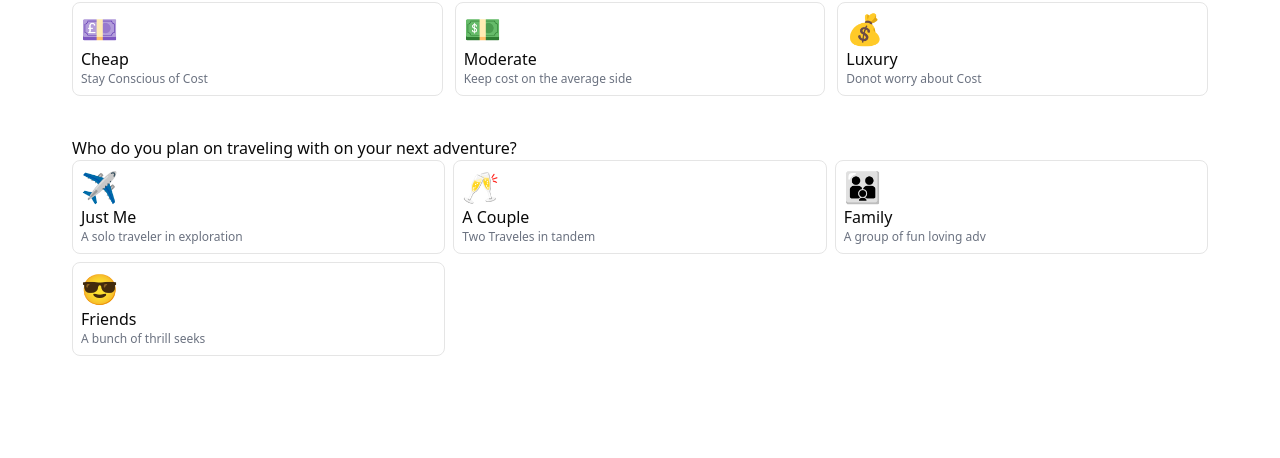
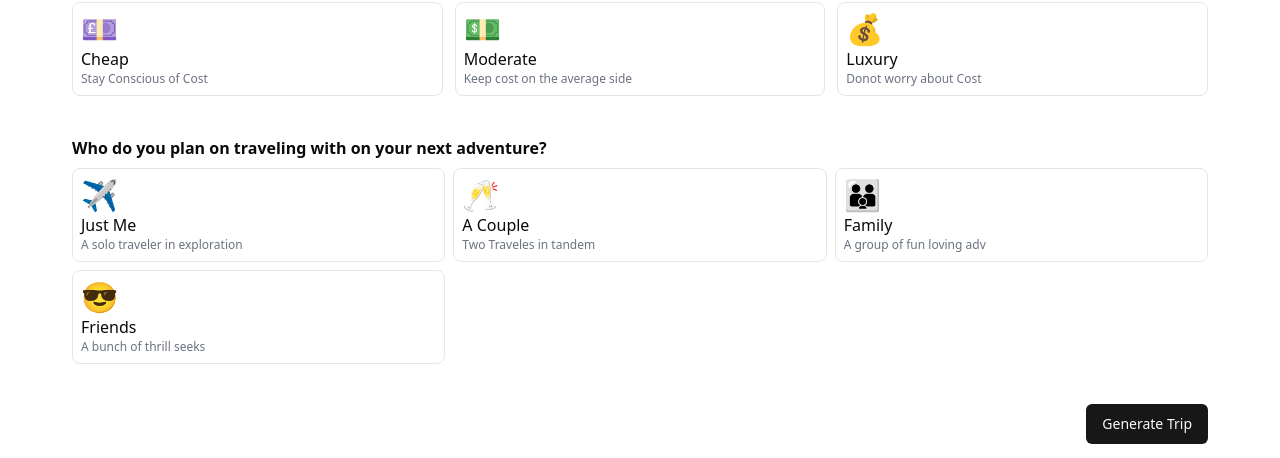
Before and after one commit to santwan/ai-travel-planner, a React (Vite) app: page /create-trip in a window 1280 px wide. Shown: the part 494-952 px from the top of the page. Before the commit the page ends 882 px from the top, so only its background shows below. Built offline with nearby package versions, Linux system fonts and the light colour scheme; no server answers.

Commit message:
created a backend

```diff
--- a/src/create-trip/index.jsx
+++ b/src/create-trip/index.jsx
@@ -1,13 +1,28 @@
-import React, {useState} from 'react'
+import React, {useEffect, useState} from 'react'
 import GooglePlacesAutocomplete from 'react-google-places-autocomplete'
 import { Input } from '@/components/ui/input';
 import { SelectBudgetOptions, SelectTravelList } from '@/constants/options';
+import { Button } from '@/components/ui/button';
 
 function CreateTrip() {
   const [place,setPlace]=useState();
+
+  const [formData,setFormData]=useState([]);
+
+  const handleInputChange=(name,value)=>{
+    setFormData({
+        ...formData,
+        [name]:value
+    })
+  }
+
+  useEffect(()=>{
+    console.log(formData);
+  },[formData])
+
   return (
     <div className='sm:px-10 md:px-32 lg:px-56 xl:px-10 px-5 mt-10'>
-        <h2 className='text-3xl font-sans font-semibold mb-3'>Tell us your Travel preferences</h2>
+        <h2 className='text-3xl font-sans font-bold mb-3'>Tell us your Travel preferences</h2>
         <p className='max-w-fit'>Just provide Some Basic information, and our trip planner will generate a customized itinerary based on your preferences</p>
 
         <div className='mt-10'>
@@ -18,7 +33,7 @@ function CreateTrip() {
                 <GooglePlacesAutocomplete apiKey={import.meta.env.VITE_GOOGLE_MAP_API_KEY}
                 selectProps={{
                     place,
-                    onChange:(v)=>{setPlace(v);console.log(v)}
+                    onChange:(v)=>{setPlace(v); handleInputChange('location',v)}
                 }}
                 />
             </div>
@@ -48,7 +63,7 @@ function CreateTrip() {
         </div>
 
         <div className='mt-10'>
-            <h2>Who do you plan on traveling with on your next adventure?</h2>
+            <h2 className='font-semibold mb-2'>Who do you plan on traveling with on your next adventure?</h2>
             <div className='grid grid-cols-3 gap-2'>
                 {
                     SelectTravelList.map((item,index)=>(
@@ -62,6 +77,10 @@ function CreateTrip() {
             </div>
         </div>
 
+        <div className='mt-10 text-right'>
+            <Button>Generate Trip</Button>
+        </div>
+
 
     </div>
   )
```
